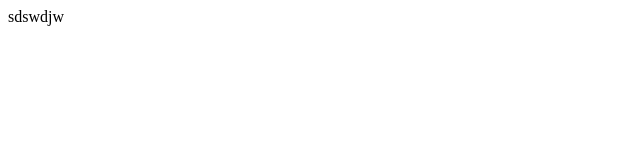
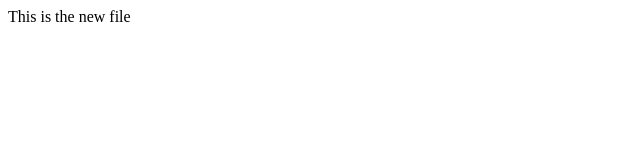
Before and after one commit to PinakiRay015/github, a plain HTML site: page index.html in a window 1280 px wide. Shown: the full height of the page, 0-640 px from the left. Drawn offline with Linux system fonts and the light colour scheme.

Commit message:
2nd change

```diff
--- a/index.html
+++ b/index.html
@@ -6,6 +6,6 @@
     <title></title>
 </head>
 <body>
-    sdswdjw
+    <div>This is the new file </div>
 </body>
 </html>
```
